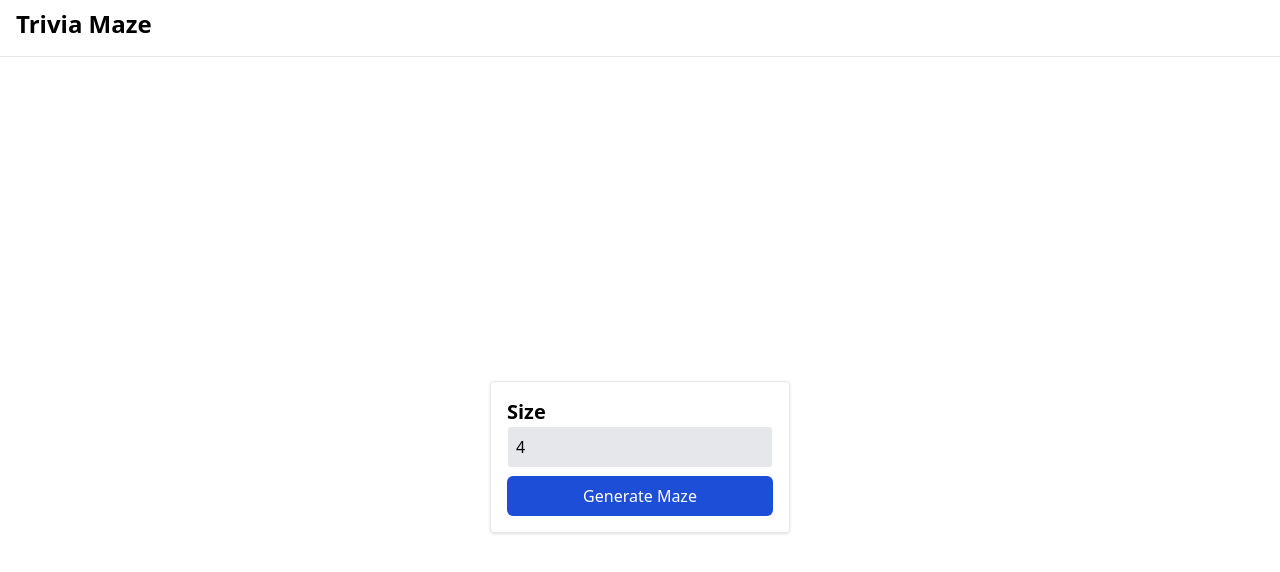
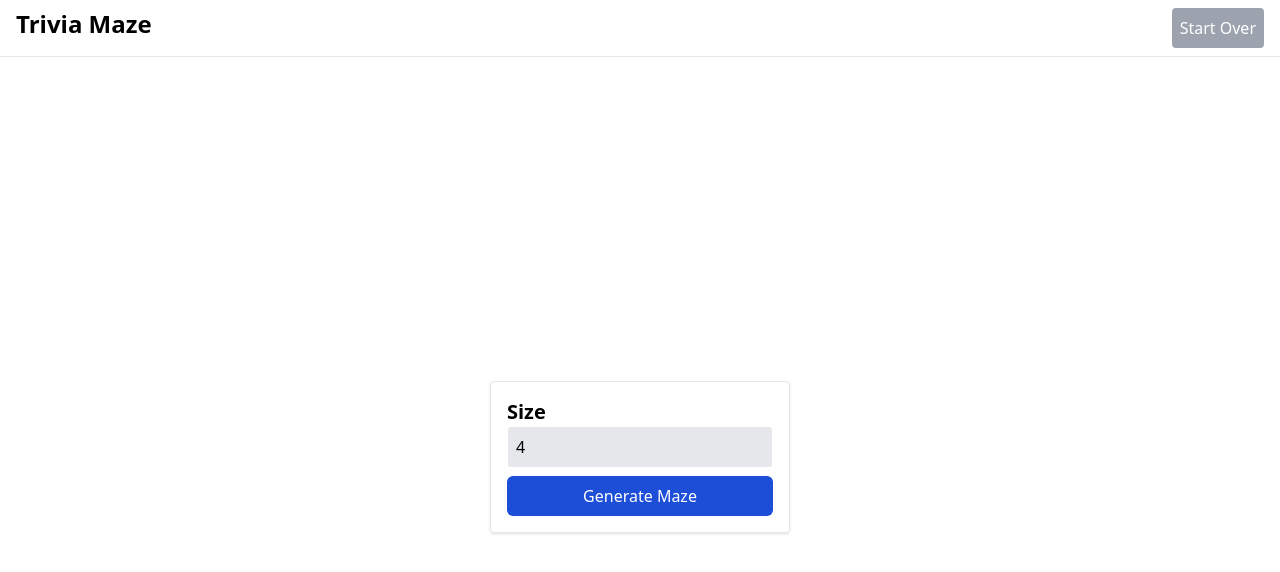
Before and after one commit to handkrchief/trivia-maze, a React (Vite) app in the folder vite-project/: page / in a window 1280 px wide. Shown: the top 572 px of the page. Built offline with nearby package versions, Linux system fonts and the light colour scheme.

Commit message:
Updated HeaderBar.tsx Styling, and button

```diff
--- a/vite-project/src/components/HeaderBar/HeaderBar.module.css
+++ b/vite-project/src/components/HeaderBar/HeaderBar.module.css
@@ -1,7 +1,19 @@
 .container{
-    @apply w-full flex  border-b border-gray-200 p-2 pb-4;
+    @apply w-full flex  border-b border-gray-200 p-2;
 }
 
 .title{
-    @apply text-2xl font-bold px-2;
+    @apply text-2xl font-bold px-2 w-full;
 }
+
+.buttonContainer{
+    @apply px-2 w-full flex justify-end items-center;
+}
+
+.button{
+    @apply bg-purple-800 text-white p-2 rounded hover:bg-purple-700 transition-all duration-300;
+}
+
+.disabledButton{
+    @apply bg-gray-400 text-white p-2 rounded hover:bg-gray-400 transition-all duration-300;
+}
--- a/vite-project/src/components/HeaderBar/HeaderBar.tsx
+++ b/vite-project/src/components/HeaderBar/HeaderBar.tsx
@@ -1,10 +1,21 @@
+import { useMazeContext } from '../../context/MazeContext';
 import s from './HeaderBar.module.css';
 export default function HeaderBar() {
+
+  const {started, startOver} = useMazeContext();
+
+
   return (
     <div className={s.container}>
         <span className={s.title}>
             Trivia Maze
         </span>
+
+        <div className={s.buttonContainer}>
+          <button disabled={!started} className={started ? s.button: s.disabledButton } onClick={startOver}>
+            Start Over
+          </button>
+        </div>
     </div>
   )
 }
```
